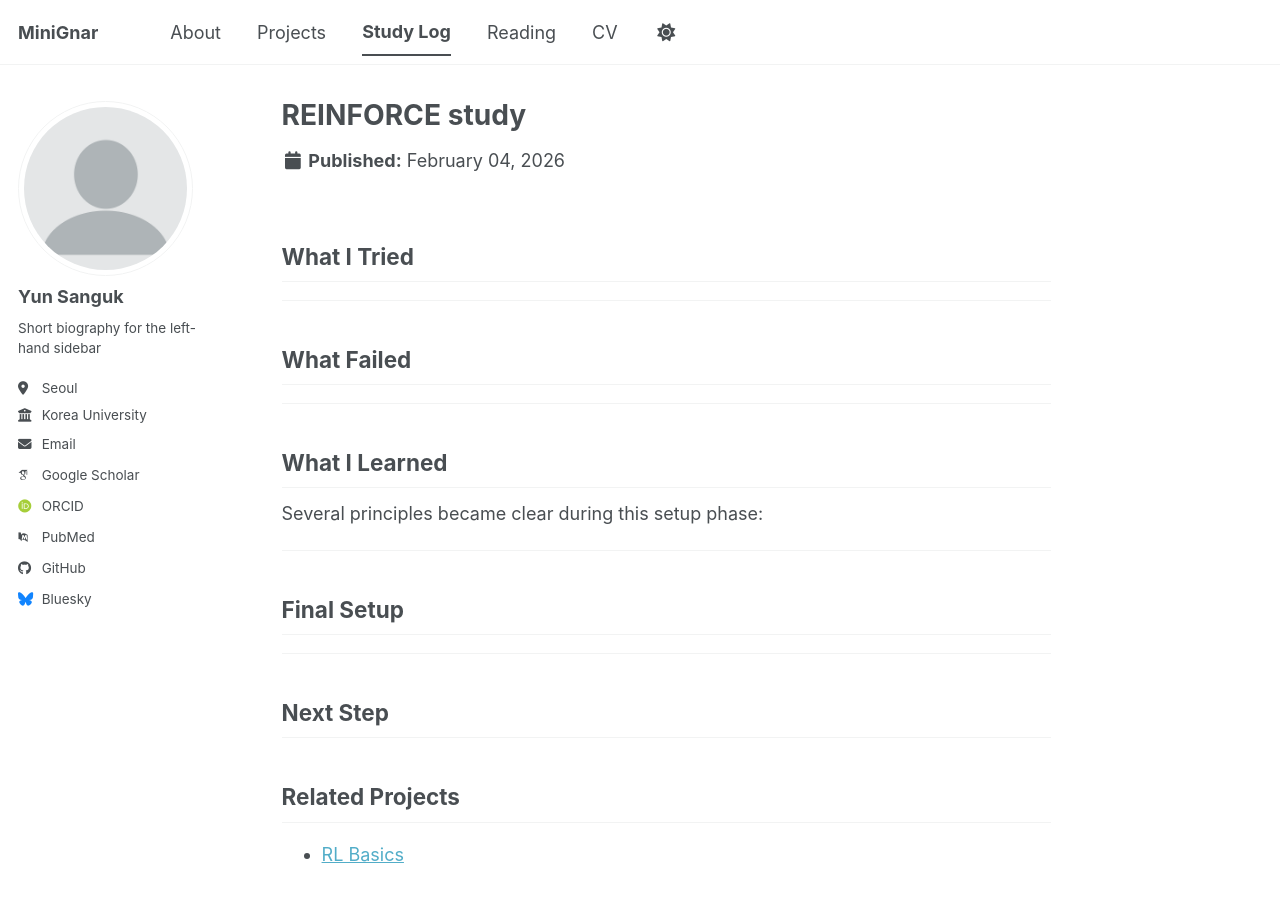
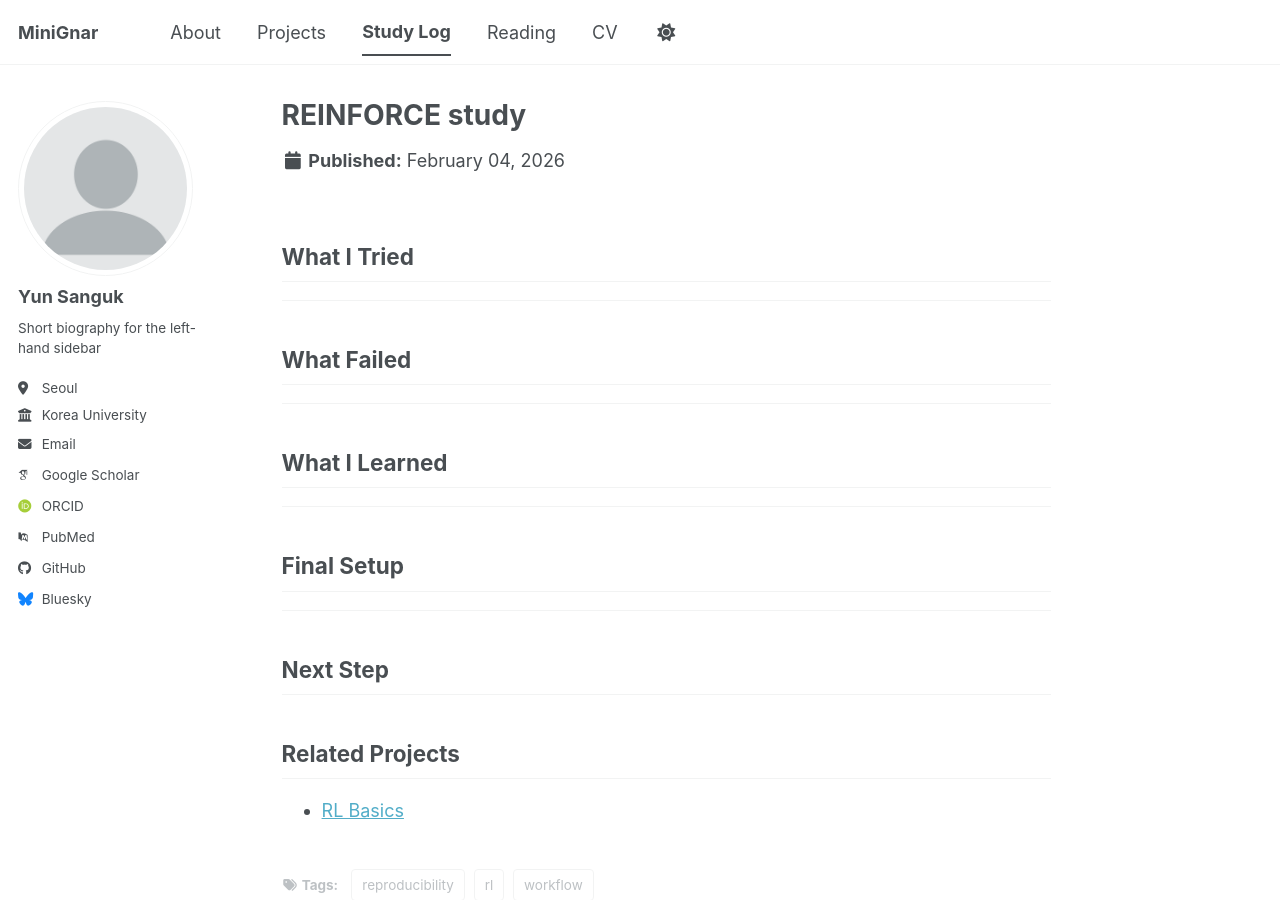
Before and after one commit to minGnar/minGnar.github.io, a Jekyll site: the page built from _posts/2026-02-04-start-REINFORCE-study.md, in a window 1280 px wide and 900 px high. Built offline with Jekyll 4.4.1, drawn with Linux system fonts in a browser that asks for light colours; some web fonts are replaced; a script bundle is joined from its source files by our own code; library files that are not in the unit come from our copies.

Commit message:
_posts/.md modify

```diff
--- a/_posts/2026-02-04-start-REINFORCE-study.md
+++ b/_posts/2026-02-04-start-REINFORCE-study.md
@@ -20,7 +20,6 @@ related_projects: [rl-basics]
 
 ## What I Learned
 
-Several principles became clear during this setup phase:
 
 
 ---
```
